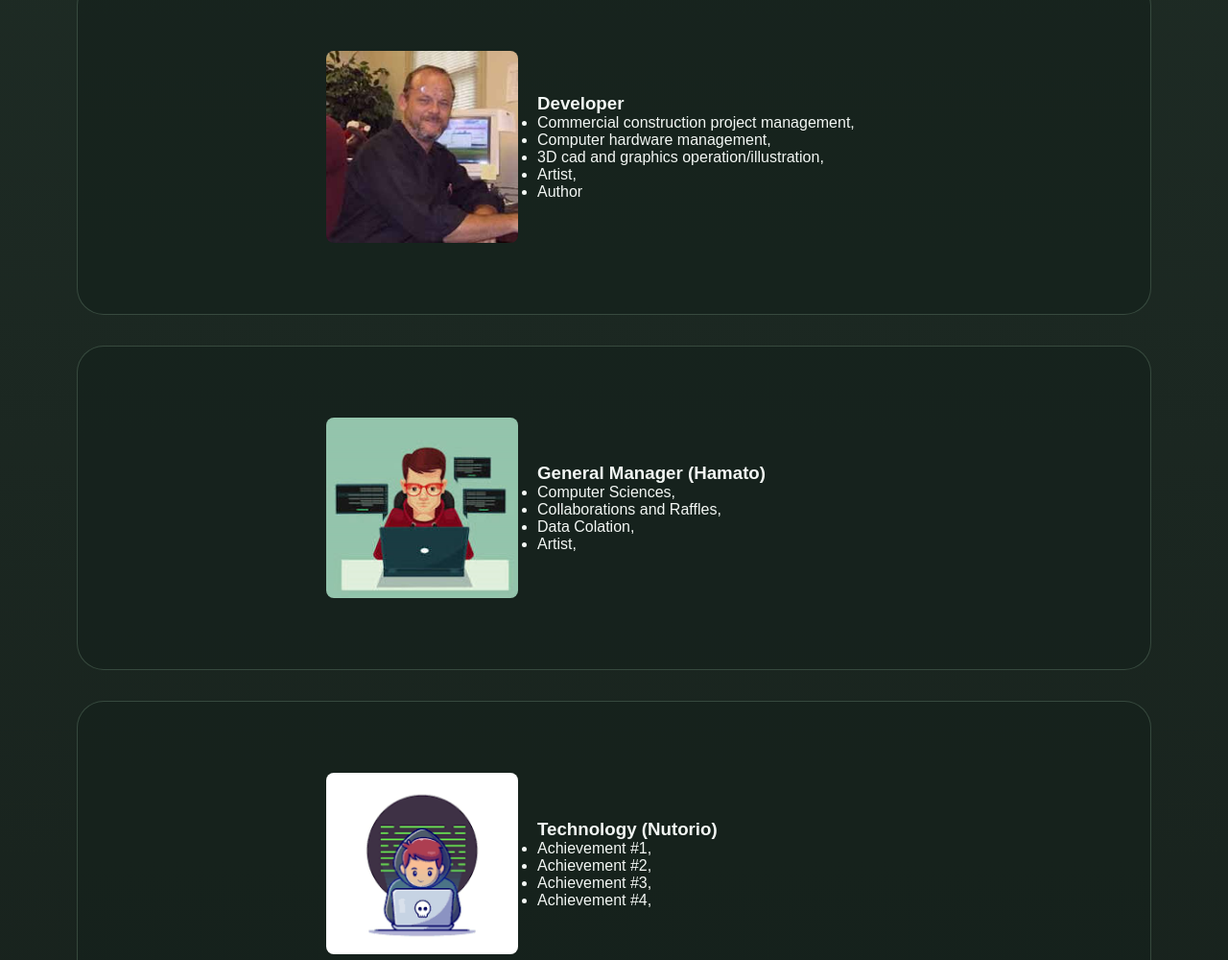
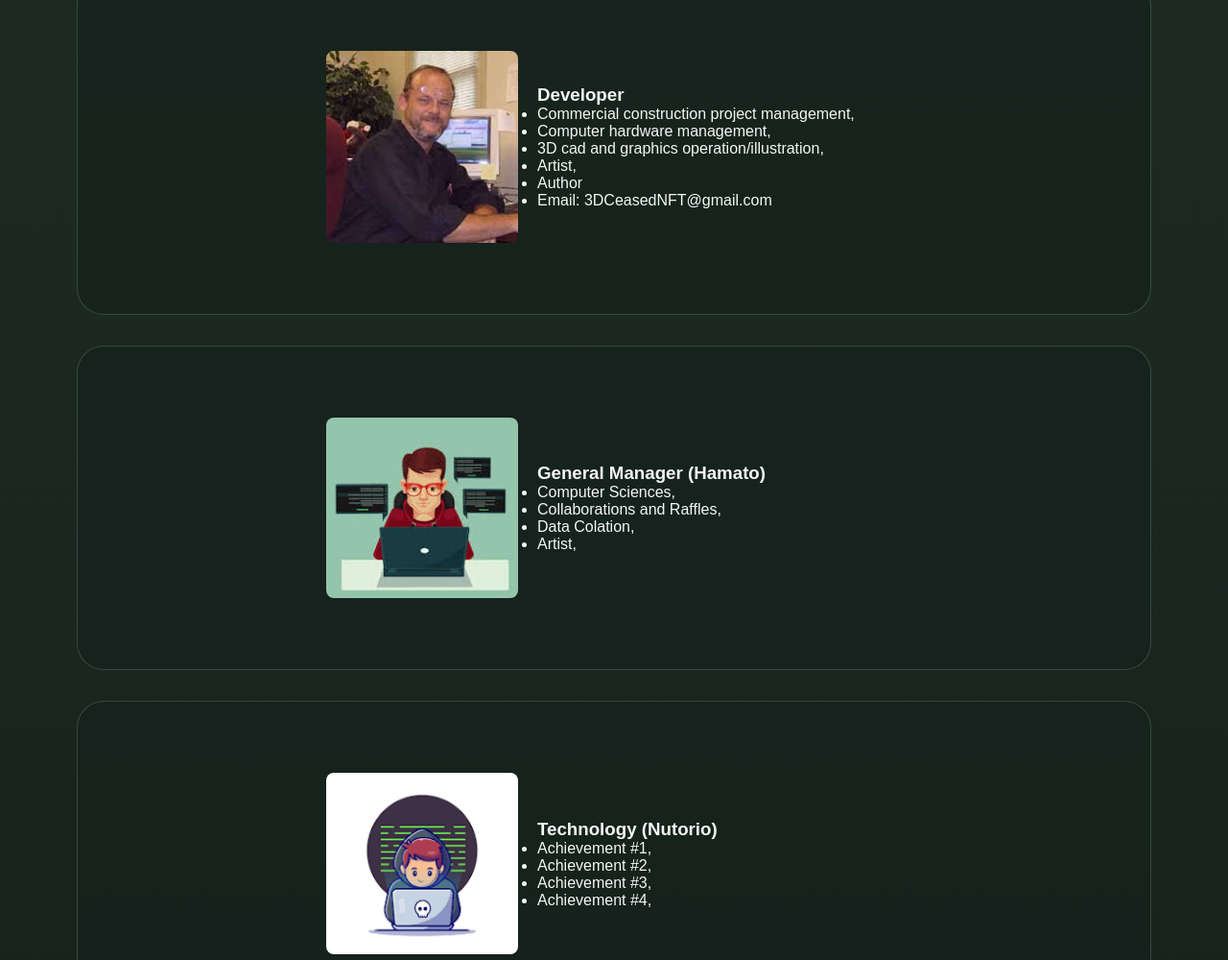
Before and after one commit to Faren450/3DRaffles, a website: page whitelist-raffle-website/about.html in a window 1280 px wide. Shown: the part 1420-2420 px from the top of the page at 96% size. Drawn offline with Linux system fonts and the light colour scheme.

Commit message:
Add email contact to about.html

```diff
--- a/whitelist-raffle-website/about.html
+++ b/whitelist-raffle-website/about.html
@@ -96,6 +96,7 @@ We believe that raffles are an elite tool for hyper-targeted audience growth, bu
 				<li>3D cad and graphics operation/illustration,</li>
 				<li>Artist,</li>
 				<li>Author</li>
+				<li>Email: 3DCeasedNFT@gmail.com</li>
 			</ul>
 			</p>
         </div>
```
